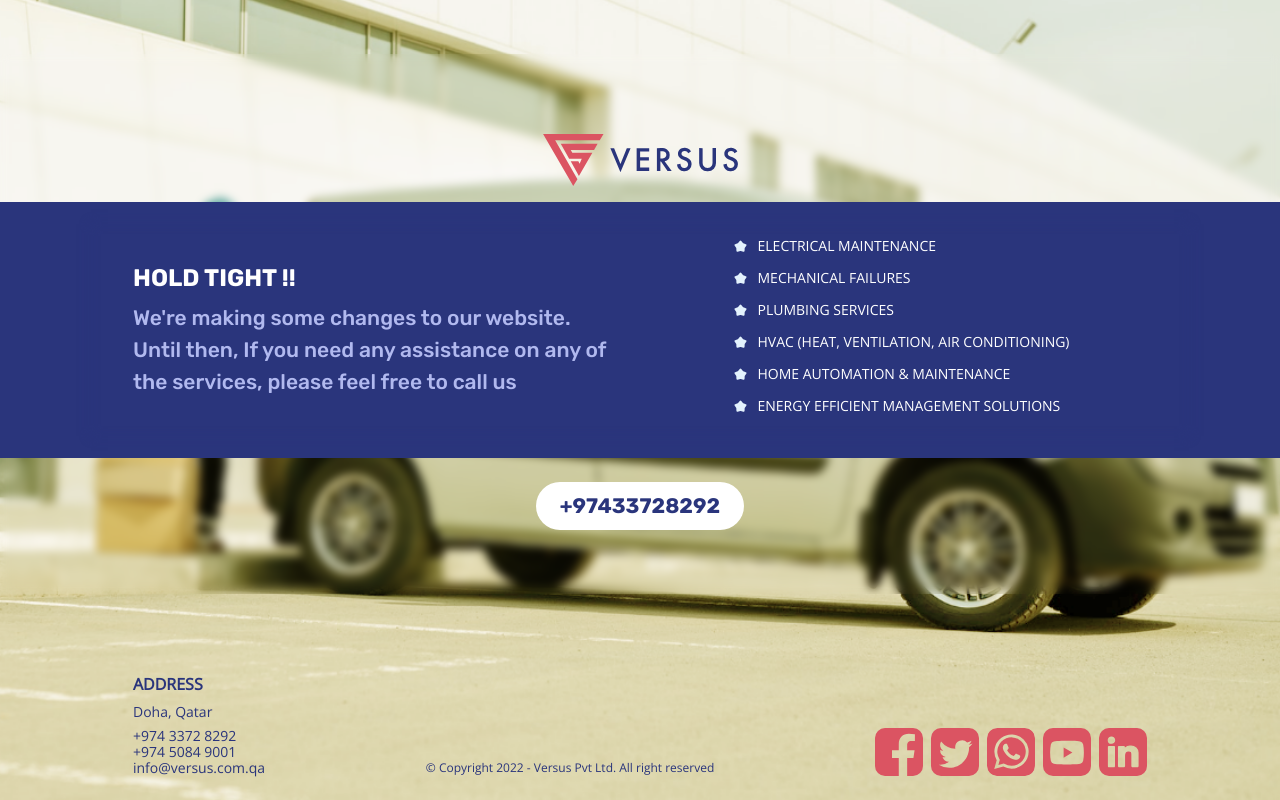
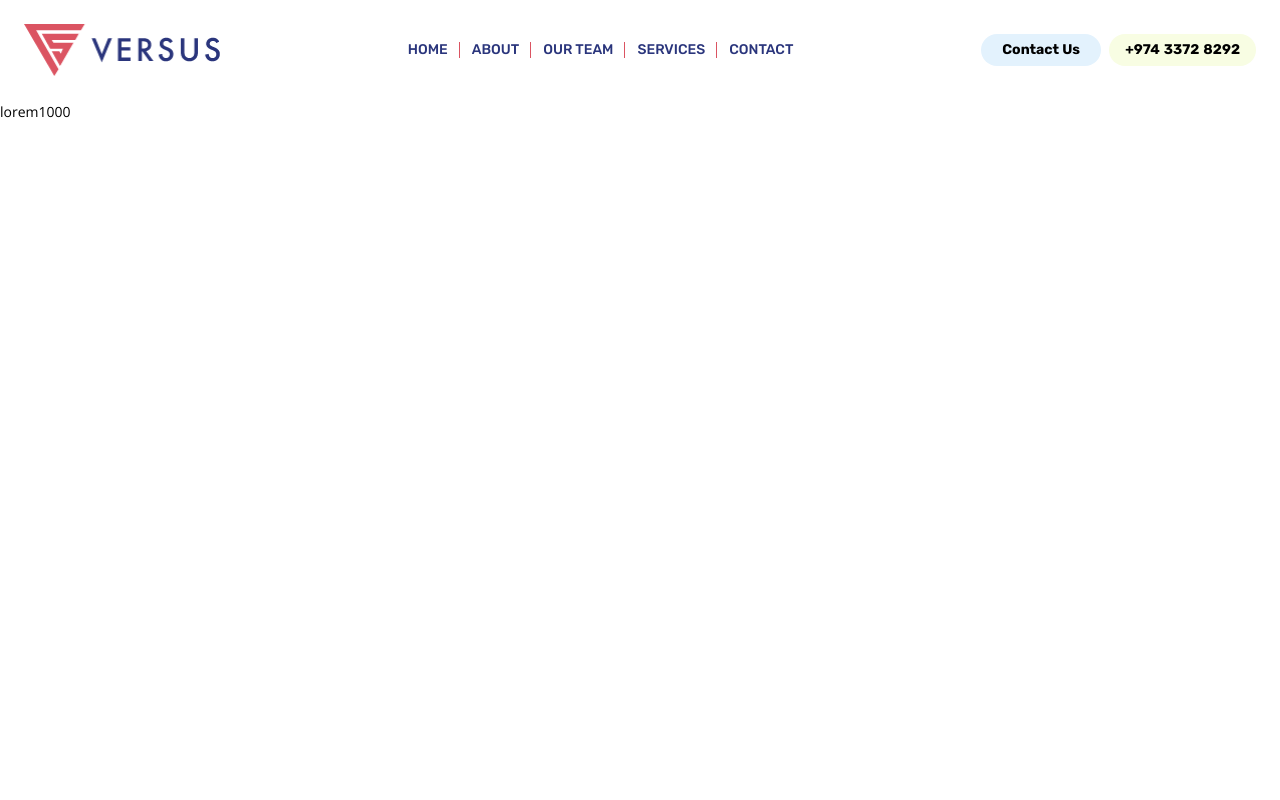
Before and after one commit to rans0000/versus, a website built with Parcel: page src/index.html in a window 1280 px wide. Built offline with nearby package versions, Linux system fonts and the light colour scheme.

Commit message:
add main-menu area

```diff
--- a/src/index.html
+++ b/src/index.html
@@ -15,57 +15,31 @@
 </head>
 
 <body>
-    <div class="wrapper coming-soon-wrapper">
-        <div class="content-wrapper">
-            <div class="logo-wrapper">
-                <img src="images/versus.svg" width="195" height="52" alt="versus logo" />
+    <div class="wrapper">
+        <header class="page-header">
+            <a href="/" class="logo"><img src="./images/versus.png" width="196" height="52"
+                    alt="Versus Company Logo"></a>
+            <nav class="mainmenu-wrapper">
+                <ul>
+                    <li><a href="/">Home</a></li>
+                    <li><a href="">About</a></li>
+                    <li><a href="">Our Team</a></li>
+                    <li><a href="">Services</a></li>
+                    <li><a href="">Contact</a></li>
+                </ul>
+            </nav>
+            <button type="button" class="btn-mainmenu-toggle">Menu</button>
+            <div class="quick-contact-wrapper">
+                <a href="" class="quick-contact-item link">Contact Us</a>
+                <a href="" class="quick-contact-item tel">+974<span></span>3372<span></span>8292</a>
             </div>
-            <div class="bodycopy">
-                <div class="container">
-                    <header class="media">
-                        <h1 class="title">Hold Tight !!</h1>
-                        <p>We're making some changes to our website.<br />
-                            Until then, If you need any assistance on any of the services, please feel free to call us
-                        </p>
-                    </header>
-                    <main class="description">
-                        <ul>
-                            <li>Electrical Maintenance</li>
-                            <li>Mechanical Failures</li>
-                            <li>Plumbing services</li>
-                            <li>HVAC (Heat, Ventilation, Air Conditioning)</li>
-                            <li>Home Automation & maintenance</li>
-                            <li>Energy Efficient Management Solutions</li>
-                        </ul>
-                    </main>
-                </div>
-            </div>
-            <div class="contact-box">
-                <a href="tel:+97433728292">+974<span></span>3372<span></span>8292</a>
-            </div>
+        </header>
+        <div class="body-wrapper">
+            <aside class="page-banner"></aside>
+            <main class="page-main">
+                <p>lorem1000</p>
+            </main>
         </div>
-        <footer class="footer">
-            <div class="container">
-                <div class="address-box">
-                    <strong class="title">Address</strong>
-                    <address>
-                        Doha, Qatar
-                    </address>
-                    <p>
-                        +974 3372 8292<br />
-                        +974 5084 9001<br />
-                        info@versus.com.qa</p>
-                </div>
-                <div class="copyright">&copy; Copyright 2022 - Versus Pvt Ltd. All right reserved </div>
-                <ul class="social">
-                    <li><a href="/"><img src="images/icon-fb.svg" alt="Facebook"></a></li>
-                    <li><a href="/"><img src="images/icon-twitter.svg" alt="Twitter"></a></li>
-                    <li><a href="/"><img src="images/icon-whatsapp.svg" alt="WhatsApp"></a></li>
-                    <li><a href="/"><img src="images/icon-youtube.svg" alt="Youtube"></a></li>
-                    <li><a href="/"><img src="images/icon-linkedin.svg" alt="LinkedIn"></a></li>
-                </ul>
-            </div>
-        </footer>
     </div>
 </body>
 
--- a/src/scss/styles.scss
+++ b/src/scss/styles.scss
@@ -5,21 +5,38 @@ $font-rubik: "Rubik", sans-serif;
 $color-primary: #2a357c;
 $color-secondary: #db5462;
 
+$weight-light: 300;
+$weight-normal: 400;
+$weight-medium: 500;
+$weight-heavy: 700;
+
+@function spacing($args...) {
+    $mult: 0.8rem;
+    $ret: ();
+    @each $num in $args {
+        $ret: append($ret, $num * $mult);
+    }
+    @return $ret;
+}
+
 html {
     font-size: 10px;
     display: flex;
+    height: 100%;
 }
 body {
     display: flex;
+    flex-direction: column;
     width: 100%;
-    justify-content: center;
+    height: 100%;
     font: normal normal 1.4rem/2.4rem $font-opensans;
-    background: url(../images/bg.png) no-repeat 100% 100%;
-    background-size: cover;
+    background-color: white;
     margin: 0;
     padding: 0;
 }
 
+// components starts
+// -----------------------------------------
 .container {
     padding: 0 3.2rem;
     max-width: 107.8rem;
@@ -27,207 +44,125 @@ body {
     margin-left: auto;
     margin-right: auto;
 }
-
-.coming-soon-wrapper {
-    display: flex;
-    flex-direction: column;
-    justify-content: center;
-    align-items: center;
-    width: 100%;
-    min-height: 100vh;
-
-    .content-wrapper {
-        width: 100%;
-        margin: auto;
-        backdrop-filter: blur(5px);
-        padding: 6.4rem 0;
-
-        .logo-wrapper {
-            display: flex;
-            justify-content: center;
-            padding: 1.6rem 0;
-
-            @media only screen and (max-width: 960px) {
-                padding-bottom: 4.8rem;
-            }
-
+// -----------------------------------------
+.logo {
+    display: block;
     img {
         display: block;
     }
 }
-
-        .bodycopy {
-            background-color: $color-primary;
-            color: white;
-            padding: 3.2rem 0;
-
-            .container {
+// -----------------------------------------
+.mainmenu-wrapper {
+    > ul {
+        list-style: none;
         display: flex;
         flex-wrap: nowrap;
-                gap: 3.2rem;
-                box-shadow: 0 0 10px 10px $color-primary;
+        gap: spacing(3);
+        justify-content: center;
+        align-items: center;
 
-                @media only screen and (max-width: 960px) {
-                    flex-wrap: wrap;
-                    gap: 6.4rem;
-                }
-            }
-            .media {
-                display: flex;
-                flex-direction: column;
-                justify-content: center;
-                flex-grow: 1;
-                flex-basis: 50%;
+        > li {
+            position: relative;
+            font-family: $font-rubik;
+            font-size: 1.4rem;
+            font-weight: $weight-medium;
 
-                @media only screen and (max-width: 960px) {
-                    text-align: center;
+            &::after {
+                content: "";
+                position: absolute;
+                display: block;
+                height: spacing(2);
+                width: 1px;
+                top: spacing(-0.5);
+                right: spacing(-1.5);
+                transform: translate3d(0, 50%, 0);
+                background-color: $color-secondary;
             }
 
-                .title {
-                    font-family: $font-rubik;
-                    font-weight: 700;
-                    font-size: 2.4rem;
-                    line-height: 3.2rem;
-                    text-transform: uppercase;
-                    margin-bottom: 0.8rem;
-                }
-                p {
-                    font-family: $font-rubik;
-                    font-weight: 500;
-                    font-size: 2.1rem;
-                    line-height: 3.2rem;
-                    color: #b1b9ef;
-
-                    @media only screen and (max-width: 960px) {
-                        font-weight: 400;
-                        font-size: 1.6rem;
-                        line-height: 2.4rem;
-                    }
-                }
-            }
-            .description {
-                display: flex;
-                align-items: center;
-                justify-content: center;
-                flex-grow: 1;
-                flex-basis: 50%;
-
-                li {
-                    background: url(../images/star.svg) no-repeat 0 0.6rem;
-                    padding: 0 0 0 2.4rem;
-                    margin-bottom: 0.8rem;
-                    text-transform: uppercase;
-                }
-            }
-        }
-        .contact-box {
-            display: flex;
-            justify-content: center;
-            padding: 2.4rem 0 0;
-
-            @media only screen and (max-width: 960px) {
-                padding-top: 6.4rem;
+            &:last-of-type::after {
+                content: none;
             }
 
             a:link,
-            a:hover {
-                font-family: $font-rubik;
-                font-size: 2.1rem;
-                font-weight: 700;
-                line-height: 1.6rem;
+            a:visited {
+                text-transform: uppercase;
                 color: $color-primary;
                 display: block;
-                text-decoration: none;
-                background-color: white;
-                border-radius: 2.4rem;
-                padding: 1.6rem 2.4rem;
-                transition: 0.3s;
-
-                @media only screen and (max-width: 960px) {
-                }
+                transition: 0.3s color;
             }
             a:hover,
             a:focus {
-                background-color: $color-secondary;
-                color: white;
-            }
-        }
-    }
-    footer.footer {
-        justify-self: flex-end;
-        width: 100%;
-        padding: 2.4rem 0;
-        color: $color-primary;
-
-        @media only screen and (max-width: 960px) {
-            background-color: rgba($color: black, $alpha: 0.4);
-            color: white;
-            padding: 6.4rem;
-        }
-
-        .container {
-            display: flex;
-            flex-wrap: nowrap;
-            justify-content: space-between;
-            align-items: flex-end;
-            line-height: 1.6rem;
-
-            @media only screen and (max-width: 960px) {
-                flex-direction: column;
-                gap: 3.2rem;
-                justify-content: center;
-                align-items: center;
-            }
-        }
-        .address-box {
-            .title {
-                font-weight: 700;
-                text-transform: uppercase;
-                font-size: 1.6rem;
-                line-height: 2.4rem;
-                margin-bottom: 0.8rem;
-                display: block;
-            }
-            address {
-                font-style: normal;
-                margin-bottom: 0.8rem;
-            }
-        }
-        .copyright {
-            font-size: 1.2rem;
-
-            @media only screen and (max-width: 960px) {
-                order: 3;
-            }
-        }
-
-        .social {
-            display: flex;
-            flex-wrap: nowrap;
-            gap: 0.8rem;
-
-            li {
-                line-height: 0;
-            }
-
-            a {
-                border-radius: 1rem;
-                overflow: hidden;
-                display: block;
-                transition: 0.3s;
-
-                @media only screen and (max-width: 960px) {
-                    background-color: white;
-                }
-            }
-            a:hover,
-            a:focus {
-                background-color: white;
-
-                @media only screen and (max-width: 960px) {
-                    background-color: $color-primary;
+                color: $color-secondary;
             }
         }
     }
 }
+// -----------------------------------------
+.quick-contact-wrapper {
+    display: flex;
+    flex-wrap: nowrap;
+    gap: spacing(1);
+
+    .quick-contact-item {
+        flex-grow: 1;
     }
+}
+.quick-contact-item {
+    font-family: $font-rubik;
+    font-size: 1.4rem;
+    font-weight: $weight-heavy;
+    line-height: spacing(4);
+    text-align: center;
+    border-radius: spacing(2);
+    display: block;
+    min-width: spacing(15);
+    padding: spacing(0, 2);
+    transition: 0.3s background-color;
+
+    span {
+        padding-left: spacing(0.5);
+    }
+
+    &.tel {
+        background-color: #f8fde3;
+        &:hover {
+            background-color: darken(#f8fde3, 10%);
+        }
+    }
+    &.link {
+        background-color: #e3f2fd;
+        &:hover {
+            background-color: darken(#e3f2fd, 10%);
+        }
+    }
+}
+// components ends
+// -----------------------------------------
+
+// pages starts
+// -----------------------------------------
+.wrapper {
+    display: flex;
+    flex-direction: column;
+    height: 100%;
+}
+.page-header {
+    display: grid;
+    grid-template-columns: repeat(3, auto);
+    grid-gap: spacing(2);
+    padding: spacing(3);
+    align-items: center;
+    justify-content: space-between;
+
+    .btn-mainmenu-toggle {
+        display: none;
+    }
+}
+.body-wrapper {
+    display: flex;
+    flex-direction: column;
+    flex-grow: 1;
+    overflow-y: auto;
+}
+// pages ends
+// -----------------------------------------
```
Lines whose indentation alone changed are shown as unchanged.
